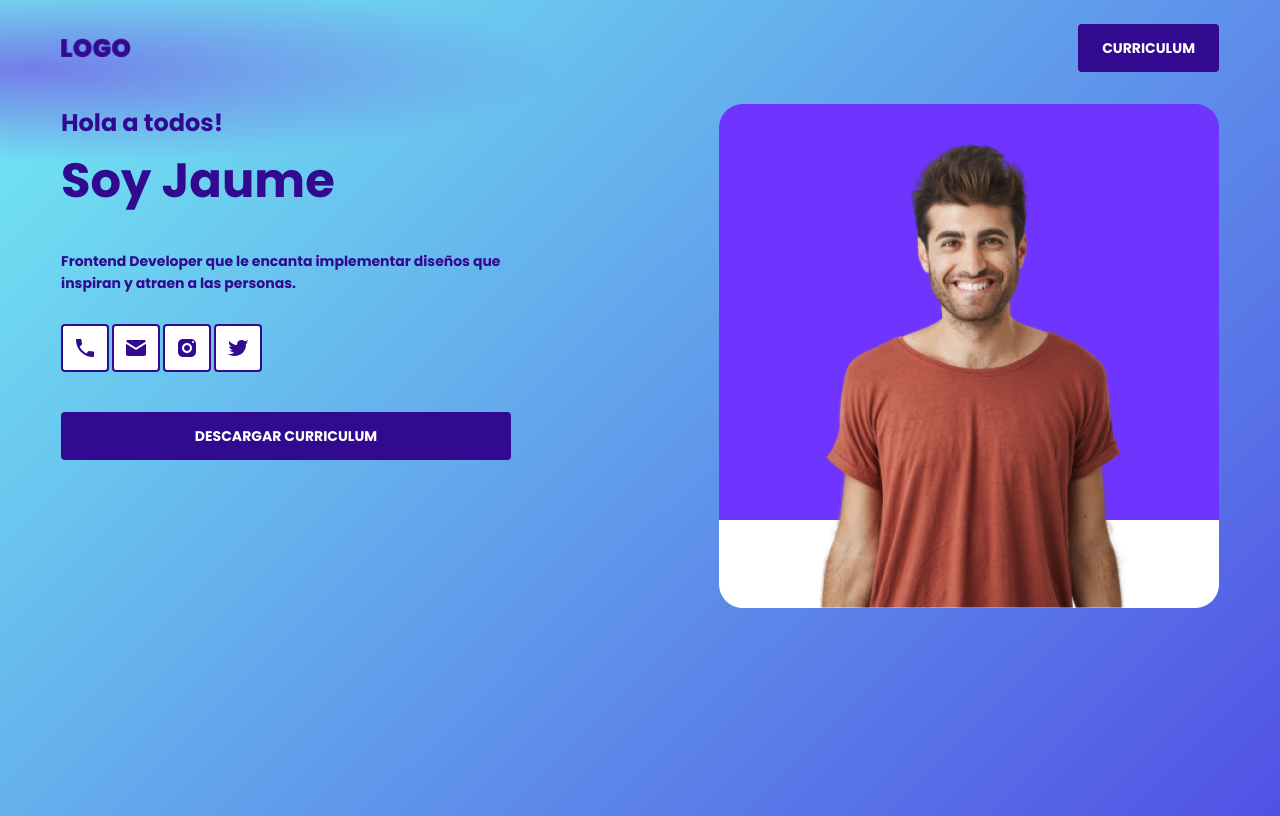
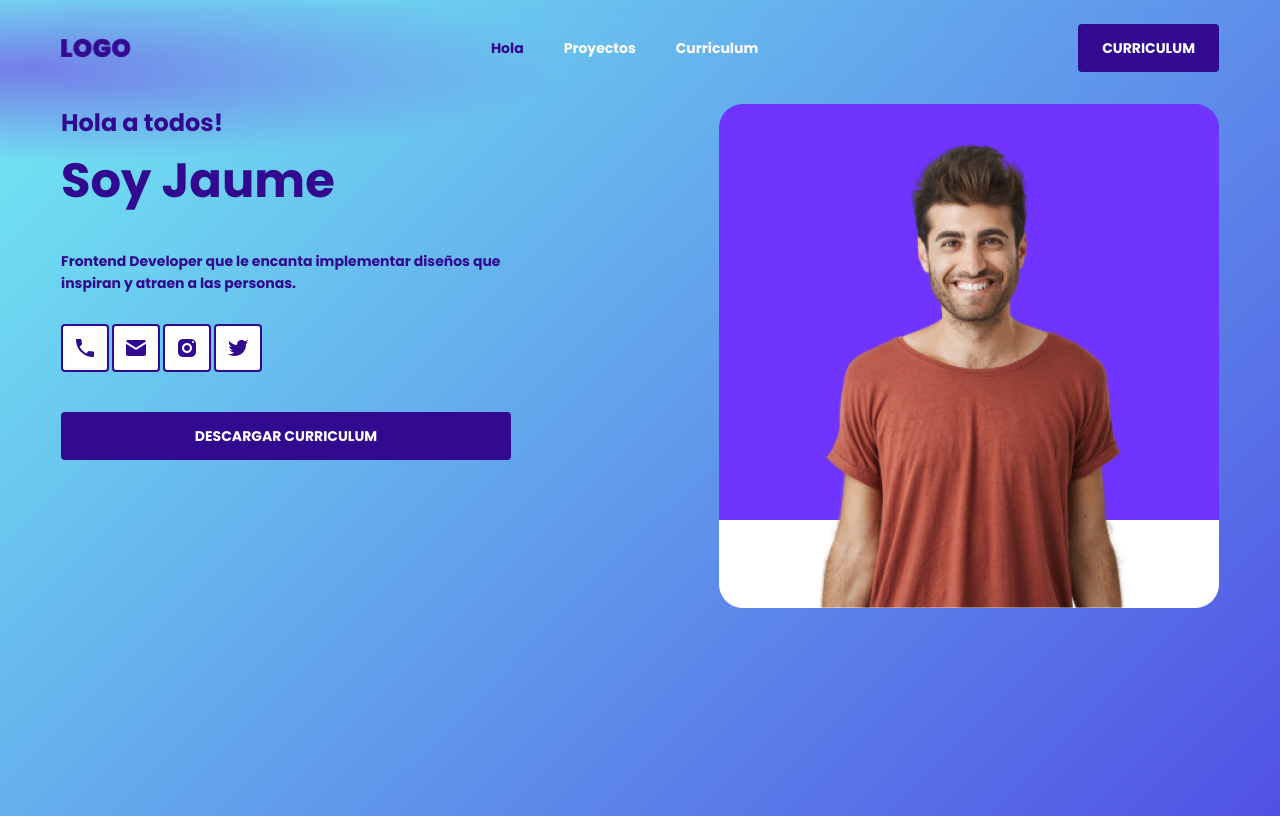
Before and after one commit to codekacode/portafolio-jaume, a plain HTML site: page index.html in a window 1280 px wide. Drawn offline with Linux system fonts and the light colour scheme.

Commit message:
Add media queries

```diff
--- a/css/header.css
+++ b/css/header.css
@@ -3,4 +3,7 @@
   justify-content: space-between;
   align-items: center;
   block-size: 80px;
+  position: sticky;
+  top: 0;
+  backdrop-filter: blur(10px);
 }
--- /dev/null
+++ b/css/menu.css
@@ -0,0 +1,24 @@
+.menu {
+  display: none;
+}
+
+.menu ul {
+  display: flex;
+  list-style: none;
+  gap: 40px;
+}
+
+.menu ul a {
+  text-decoration: none;
+  color: var(--white);
+}
+
+.menu ul a.is-active {
+  color: var(--purple);
+}
+
+@media screen and (min-width: 768px){
+  .menu {
+    display: block;
+  }
+}
--- a/css/style.css
+++ b/css/style.css
@@ -3,6 +3,7 @@
 @import "./header.css";
 @import "./hero.css";
 @import "./wrapper.css";
+@import "./menu.css";
 
 
 :root {
--- a/index.html
+++ b/index.html
@@ -13,9 +13,22 @@
   <div class="wrapper">
     <header class="header">
       <img src="./images/LOGO.png" width="70" height="20" alt="Imagen Jaume">
+      <nav class="menu">
+        <ul>
+          <li>
+            <a class="is-active" href="#main">Hola</a>
+          </li>
+          <li>
+            <a href="#project">Proyectos</a>
+          </li>
+          <li>
+            <a href="#contact">Curriculum</a>
+          </li>
+        </ul>
+      </nav>
       <button class="btn btn-curriculum">Curriculum</button>
     </header>
-    <section class="hero">
+    <section class="hero" id="main">
       <div class="hero-img">
         <img src="./images/user.png" width="338" height="330" alt="Imagen Jaume"/>
       </div>
```
